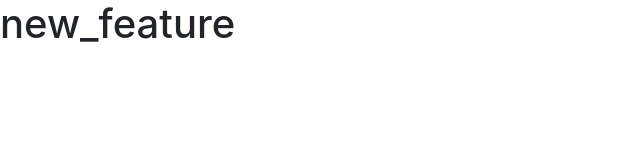
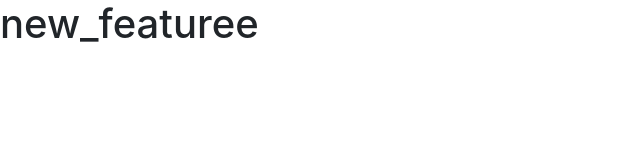
Before and after one commit to kharepriyansh/mergeconflicttest, a plain HTML site: page index.html in a window 1280 px wide. Shown: the full height of the page, 0-640 px from the left. Drawn offline with nearby package versions, Linux system fonts and the light colour scheme.

Commit message:
newfeature

```diff
--- a/index.html
+++ b/index.html
@@ -11,7 +11,7 @@
     <title>Hello, world!</title>
   </head>
   <body>
-    <h1>new_feature</h1>
+    <h1>new_featuree</h1>
 
     <!-- Optional JavaScript -->
     <!-- jQuery first, then Popper.js, then Bootstrap JS -->
```
